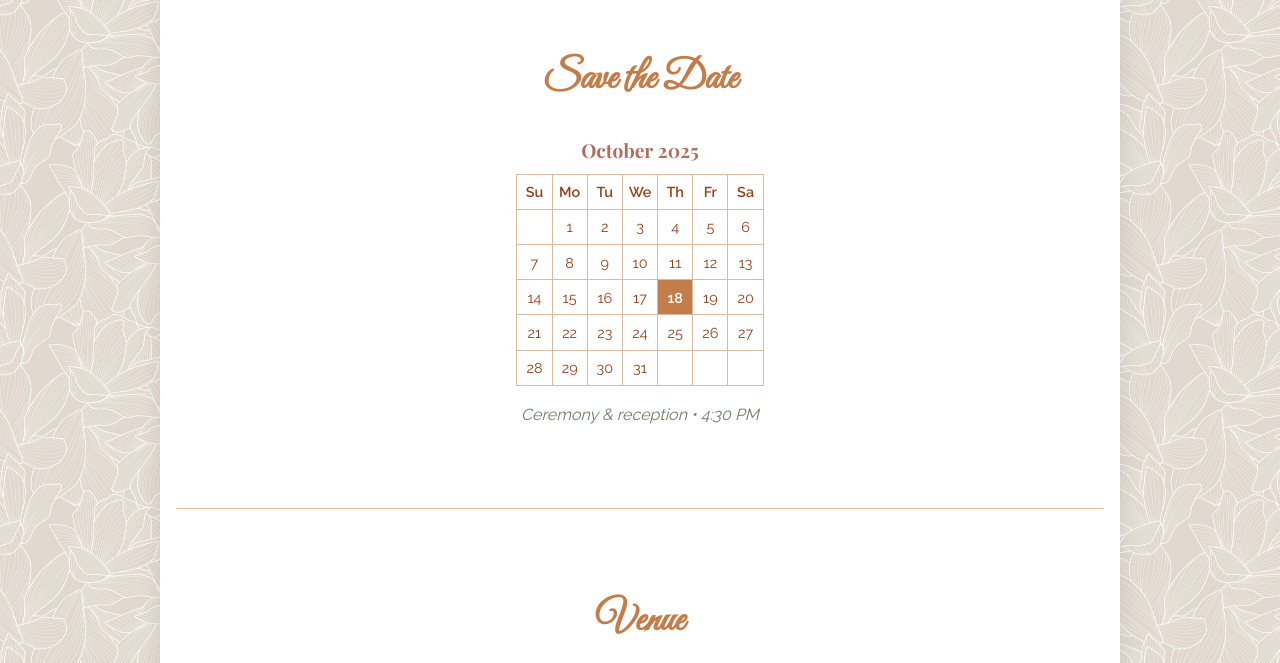
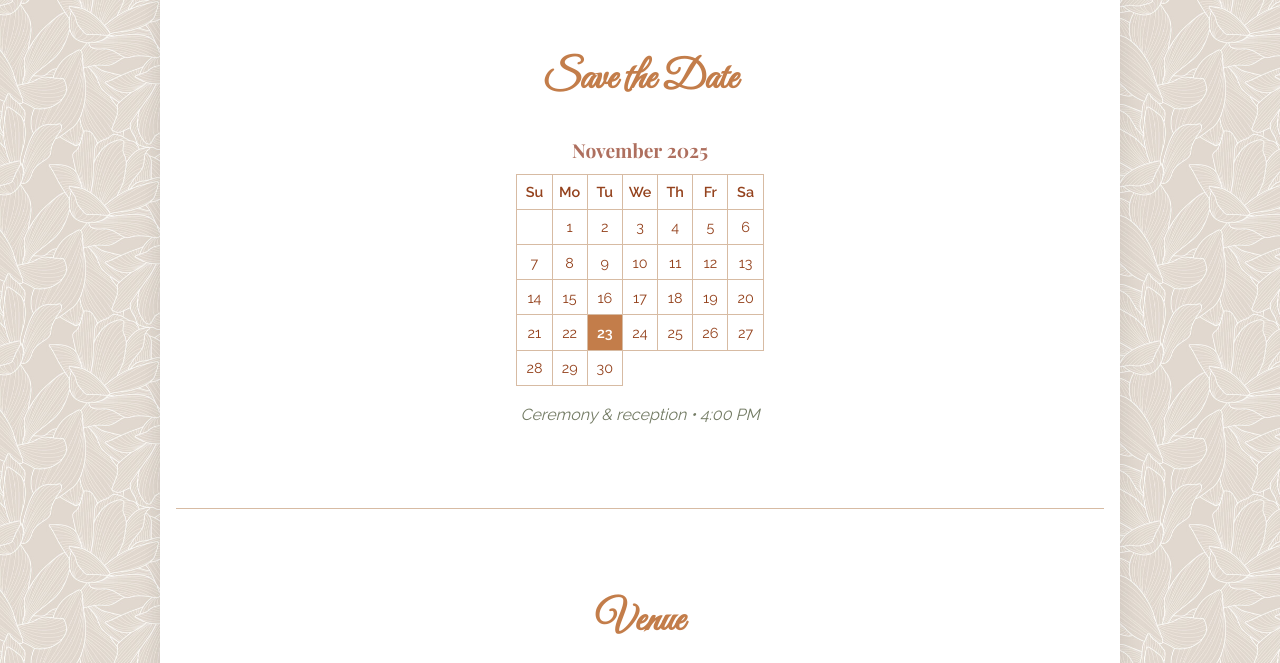
Before and after one commit to jetsp/wedding, a plain HTML site: page index.html in a window 1280 px wide. Shown: the part 2960-3623 px from the top of the page. Drawn offline with nearby package versions, Linux system fonts and the light colour scheme.

Commit message:
change 20

```diff
--- a/index.html
+++ b/index.html
@@ -120,19 +120,19 @@
       <div class="calendar__wrap fade">
         <!-- simple handcrafted calendar -->
         <table class="cal">
-          <caption>October&nbsp;2025</caption>
+          <caption>November&nbsp;2025</caption>
           <thead>
             <tr><th>Su</th><th>Mo</th><th>Tu</th><th>We</th><th>Th</th><th>Fr</th><th>Sa</th></tr>
           </thead>
           <tbody>
             <tr><td></td><td class="cal__day">1</td><td>2</td><td>3</td><td>4</td><td>5</td><td>6</td></tr>
             <tr><td>7</td><td>8</td><td>9</td><td>10</td><td>11</td><td>12</td><td>13</td></tr>
-            <tr><td>14</td><td>15</td><td>16</td><td>17</td><td class="cal__day--mark">18</td><td>19</td><td>20</td></tr>
-            <tr><td>21</td><td>22</td><td>23</td><td>24</td><td>25</td><td>26</td><td>27</td></tr>
-            <tr><td>28</td><td>29</td><td>30</td><td>31</td><td></td><td></td><td></td></tr>
+            <tr><td>14</td><td>15</td><td>16</td><td>17</td><td>18</td><td>19</td><td>20</td></tr>
+            <tr><td>21</td><td>22</td><td class="cal__day--mark">23</td><td>24</td><td>25</td><td>26</td><td>27</td></tr>
+            <tr><td>28</td><td>29</td><td>30</td></tr>
           </tbody>
         </table>
-        <p class="calendar__note">Ceremony &amp; reception • 4:30 PM</p>
+        <p class="calendar__note">Ceremony &amp; reception • 4:00 PM</p>
       </div>
     </section>
 
```
